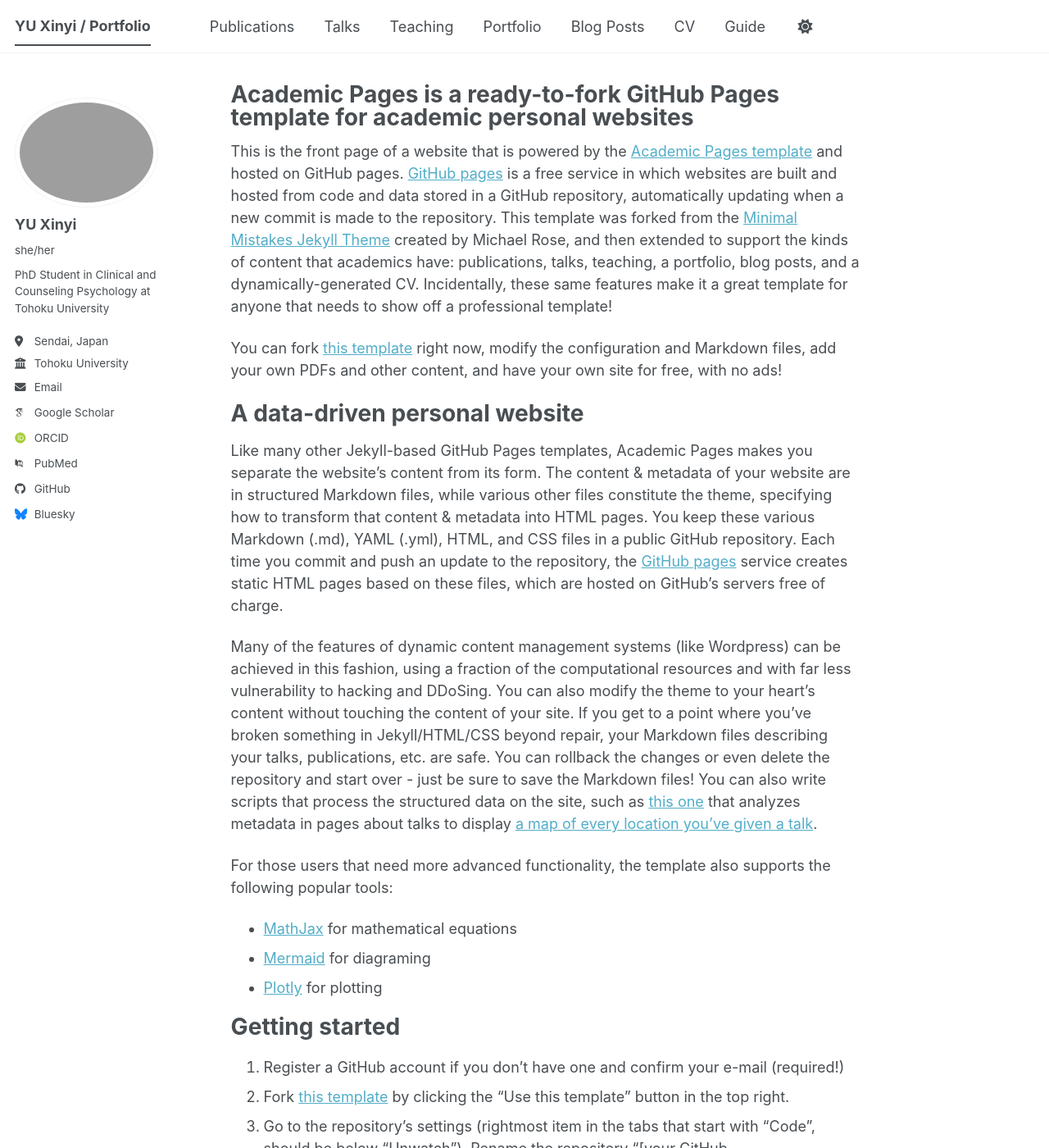
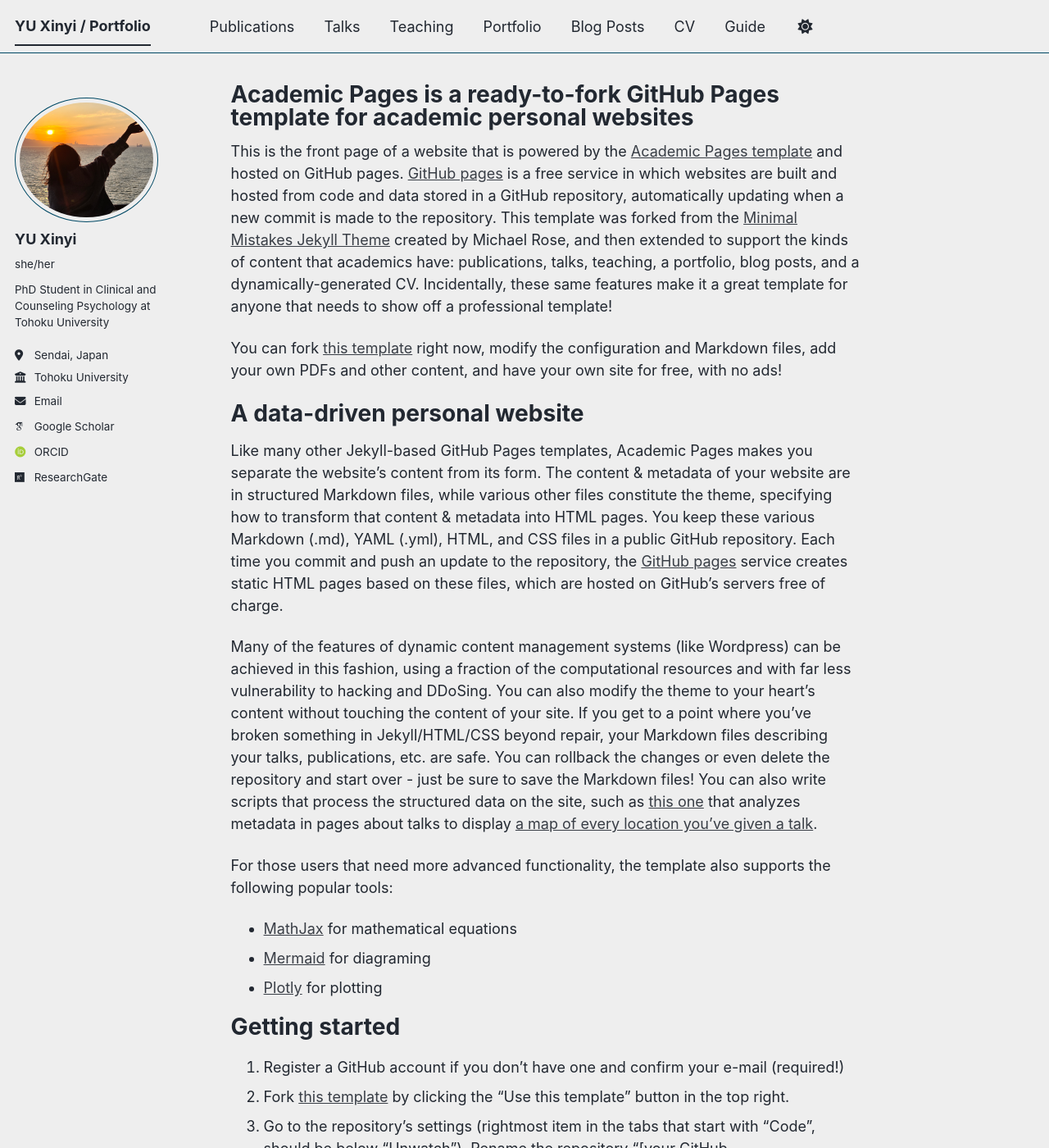
Before and after one commit to north119/north119.github.io, a Jekyll site: the page built from _pages/about.md, in a window 1280 px wide and 1400 px high. Shown: the whole window at 82% size. Built offline with Jekyll 4.4.1, drawn with Linux system fonts in a browser that asks for light colours; some web fonts are replaced; a script bundle is joined from its source files by our own code; library files that are not in the unit come from our copies; some of the changed lines change nothing that is shown.

Commit message:
Update _config.yml

```diff
--- a/_config.yml
+++ b/_config.yml
@@ -8,7 +8,7 @@
 
 # Basic Site Settings
 locale                   : "en-US"
-site_theme               : "default" # The available themes options are "default", "air", "sunrise", "mint", "dirt" and "contrast"
+site_theme               : "air" # The available themes options are "default", "air", "sunrise", "mint", "dirt" and "contrast"
 title                    : "YU Xinyi / Portfolio"
 title_separator          : "-"
 name                     : &name "于心怡/YU XINYI"
@@ -23,7 +23,7 @@ repository               : "north119/north119.github.io"
 #               Additional customization can be done by editing /_includes/author-profile.html
 author:
   # Biographic information
-  avatar           : "mmexport1717171393124_edit_29636967176662.jpg"
+  avatar           : "photo.jpg"
   name             : "YU Xinyi"
   pronouns         : "she/her"
   bio              : "PhD Student in Clinical and Counseling Psychology at Tohoku University"
@@ -35,14 +35,14 @@ author:
   # Academic websites
   academia         : # URL
   arxiv            : # URL - Update with the correct link to your profile
-  googlescholar    : "https://scholar.google.com/citations?user=PS_CX0AAAAAJ"
+  googlescholar    : "https://scholar.google.com/citations?user=k6jcpOMAAAAJ&hl=zh-CN"
   inspire-hep      : # URL
   impactstory      : # URL
-  orcid            : "https://orcid.org/yourorcidurl"
+  orcid            : "https://orcid.org/0009-0005-5425-7666"
   semantic         : # URL
   ssrn             : # URL
-  pubmed           : "https://www.ncbi.nlm.nih.gov/pubmed/?term=john+snow"
-  researchgate     : # URL
+  pubmed           :
+  researchgate     : "https://www.researchgate.net/profile/Xinyi_Yu23?ev=hdr_xprf"
   scopus           : # URL
   zotero           : # URL
 
@@ -51,13 +51,13 @@ author:
   bitbucket        : # Username - Update with your username on the site
   codepen          : # Username
   dribbble         : # Username
-  github           : "academicpages"
+  github           :
   kaggle           : # Username
   stackoverflow    : # User number or user number and name (i.e., use "1" or "1/jeff-atwood")
 
   # Social media
   artstation       : # Username
-  bluesky          : "bsky.app" # Replace this with you Bluesky username
+  bluesky          : # Replace this with you Bluesky username
   facebook         : # Username
   flickr           : # Username
   foursquare       : # Username
```
